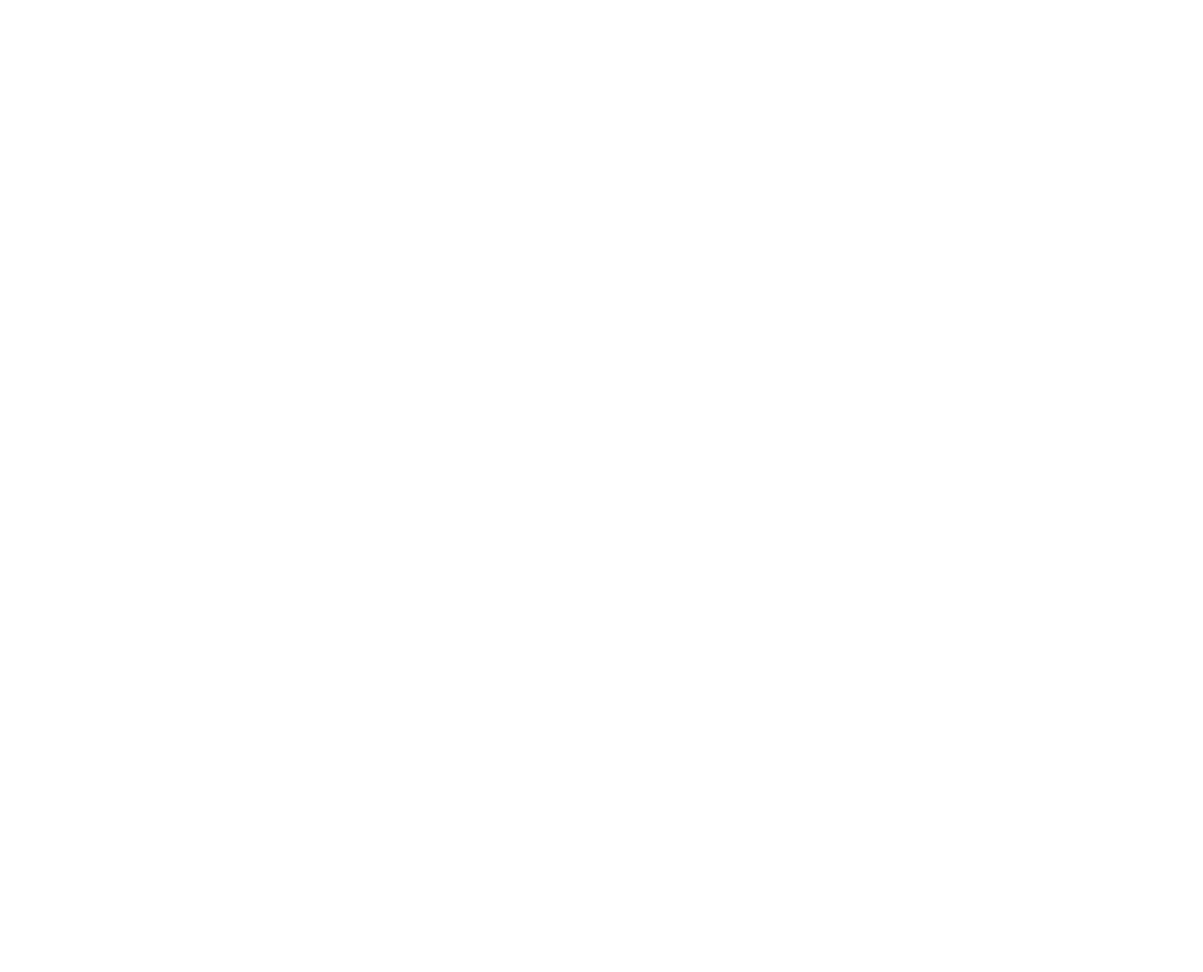
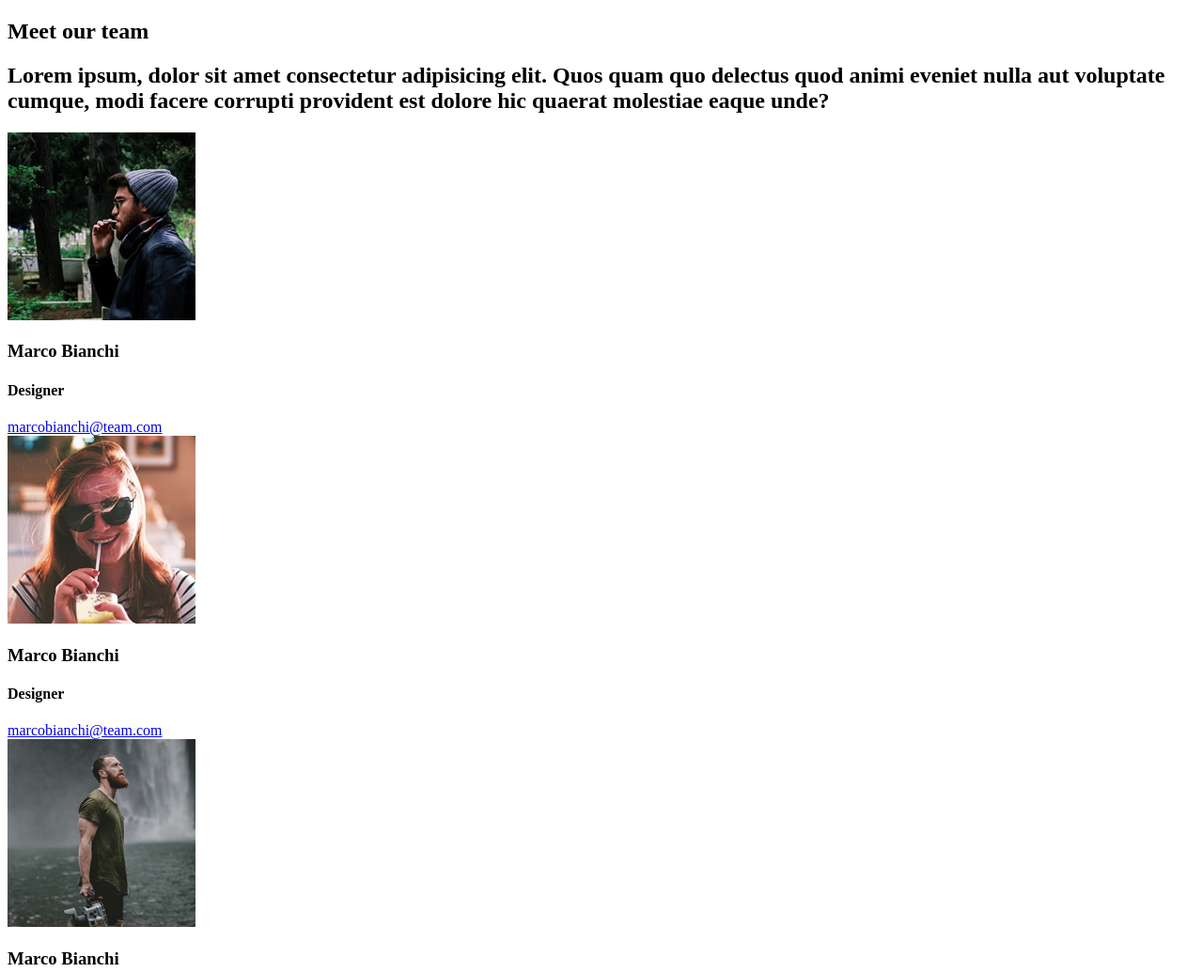
Before and after one commit to LucaPiantadosi27/html-css-float-cards, a plain HTML site: page index.html in a window 1280 px wide. Shown: the top 1035 px of the page at 94% size. Before the commit the page ends 800 px from the top, so only its background shows below. Drawn offline with Linux system fonts and the light colour scheme.

Commit message:
Impostazione pagina HTML

```diff
--- a/index.html
+++ b/index.html
@@ -6,7 +6,60 @@
     <title>Float Cards</title>
     <link rel="stylesheet" href="style.css">
 </head>
+<!-- divido in due sezioni -->
 <body>
+    <section id="up">
 
+        <h1>Meet our team</h1>
+        <h2>Lorem ipsum, dolor sit amet consectetur adipisicing elit. Quos quam quo delectus quod animi eveniet nulla aut voluptate cumque, modi facere corrupti provident est dolore hic quaerat molestiae eaque unde?</h2>
+
+    </section>
+ <!-- fine prima sezione -->
+
+ <!-- inserisco all'interno della seconda sezione un div per ogni riquadro che devo completare -->
+    <section>
+        <div class="img-peapole">
+            <img src="img/male1.png" alt="">
+            <h3>Marco Bianchi</h3>
+            <h4>Designer</h4>
+            <a href="marcobianchi@team.com">marcobianchi@team.com</a>
+        </div>
+
+        <div class="img-peapole">
+            <img src="img/female1.png" alt="">
+            <h3>Marco Bianchi</h3>
+            <h4>Designer</h4>
+            <a href="marcobianchi@team.com">marcobianchi@team.com</a>
+        </div>
+
+        <div class="img-peapole">
+            <img src="img/male2.png" alt="">
+            <h3>Marco Bianchi</h3>
+            <h4>Designer</h4>
+            <a href="marcobianchi@team.com">marcobianchi@team.com</a>
+        </div>
+
+        <div class="img-peapole">
+            <img src="img/female2.png" alt="">
+            <h3>Marco Bianchi</h3>
+            <h4>Designer</h4>
+            <a href="marcobianchi@team.com">marcobianchi@team.com</a>
+        </div>
+
+        <div class="img-peapole">
+            <img src="img/male3.png" alt="">
+            <h3>Marco Bianchi</h3>
+            <h4>Designer</h4>
+            <a href="marcobianchi@team.com">marcobianchi@team.com</a>
+        </div>
+
+        <div class="img-peapole">
+            <img src="img/female3.png" alt="">
+            <h3>Marco Bianchi</h3>
+            <h4>Designer</h4>
+            <a href="marcobianchi@team.com">marcobianchi@team.com</a>
+        </div>
+
+    </section>
 </body>
 </html>
```
Also changed, not shown: Screenshot12-07 134652.png (added), img/female1.png (added), img/female2.png (added), img/female3.png (added), img/male1.png (added), img/male2.png (added), img/male3.png (added).
